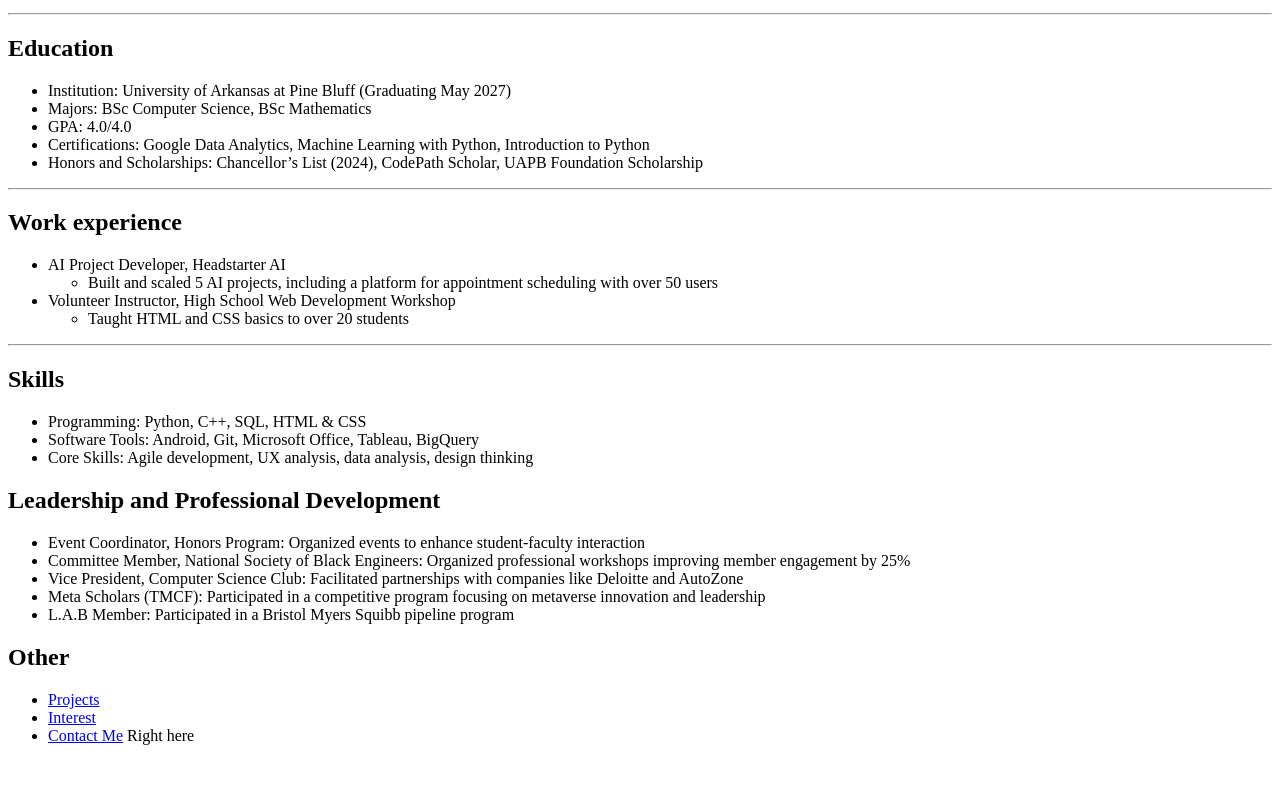
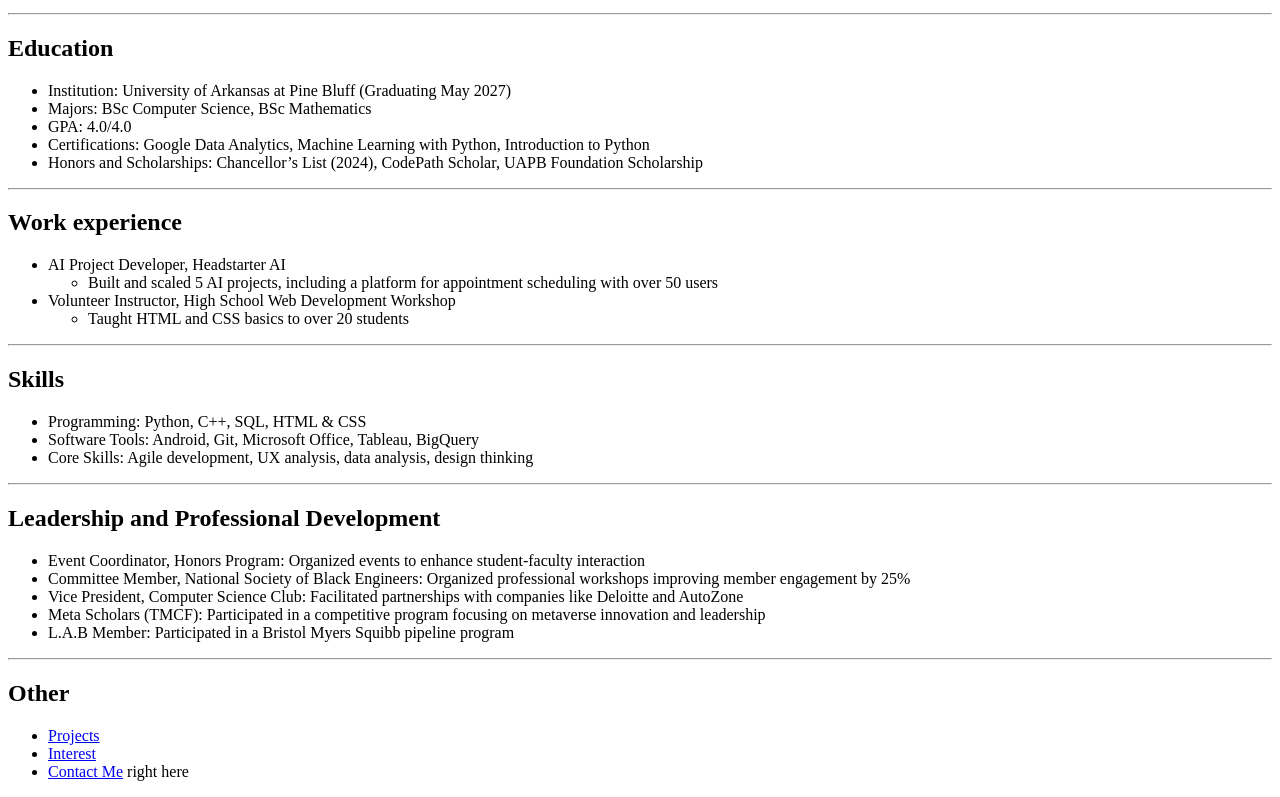
Before and after one commit to Gerald450/Online-Resume, a plain HTML site: page index.html in a window 1280 px wide. Shown: the part 462-1259 px from the top of the page. Before the commit the page ends 1223 px from the top, so only its background shows below. Drawn offline with Linux system fonts and the light colour scheme.

Commit message:
second commit

```diff
--- a/index.html
+++ b/index.html
@@ -47,6 +47,7 @@
             <li>Software Tools: Android, Git, Microsoft Office, Tableau, BigQuery</li>
             <li>Core Skills: Agile development, UX analysis, data analysis, design thinking</li>
         </ul>
+    <hr/>
     <h2>Leadership and Professional Development</h2>
         <ul>
             <li>Event Coordinator, Honors Program: Organized events to enhance student-faculty interaction</li>
@@ -55,13 +56,12 @@
             <li>Meta Scholars (TMCF): Participated in a competitive program focusing on metaverse innovation and leadership</li>
             <li>L.A.B Member: Participated in a Bristol Myers Squibb pipeline program</li>
         </ul>
+    <hr/>
     <h2>Other</h2>
         <ul>
             <li><a href="./projects.html">Projects</a></li>
             <li><a href="./Interest.html">Interest</a></li>
-            <li><a href='./Contact-me.html'>Contact Me</a> Right here</li>
+            <li><a href='./Contact-me.html'>Contact Me</a> right here</li>
         </ul>
-
-
 </body>
 </html>
```
